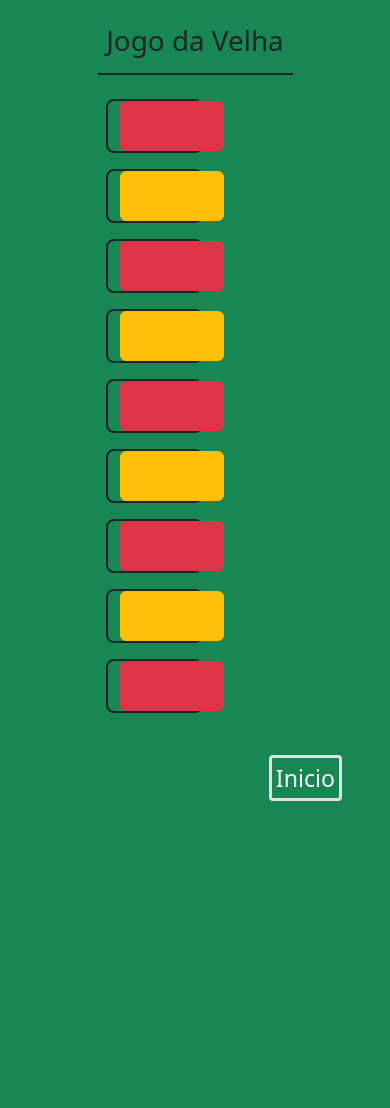
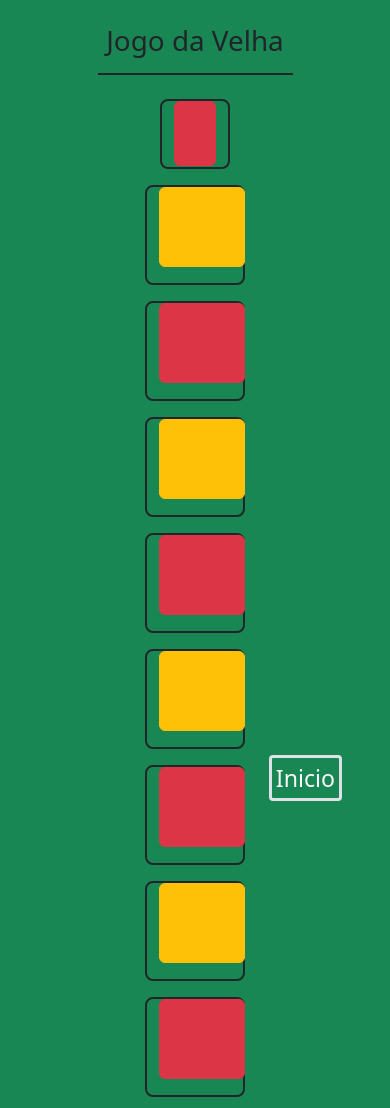
Before and after one commit to debooramaral/Praticando-JavaScript, a plain HTML site: page jogodavelha.html in a window 390 px wide. Before the commit the page ends 844 px from the top, so only its background shows below. Drawn offline with nearby package versions, Linux system fonts and the light colour scheme.

Commit message:
tentando a responsividade

```diff
--- a/jogodavelha.html
+++ b/jogodavelha.html
@@ -13,37 +13,37 @@
         <h1 class="text-center pt-4">Jogo da Velha</h1>
         <div class="w-50 border border-bottom border-dark mx-auto m-3"></div>
         <div class="game w-50 container center ">
-            <div class="row row-cols-2">
-                <div class="col-sm-3  border border-2 border-dark rounded-3 m-2 w-80">
-                    <button data-i="1" class="btn btn-danger" style="width: 150%; height: 50px;"></button>
+            <div class="row row-cols-3 justify-content-center">
+                <div class="quadrado col-3 col-md-2 col-xl-1 border border-2 border-dark rounded-3 m-2" style="height: 70px; width: 70px;">
+                    <button data-i="1" class="btn btn-danger" style="width: 100%; height: 65px;"></button>
                 </div>
-                <div class="col-sm-3 border border-2 border-dark rounded-3 m-2 w-80">
-                    <button data-i="2" class="btn btn-warning" style="width: 150%; height: 50px;"></button>
+                <div class="quadrado col-3 col-md-2 col-xl-1 border border-2 border-dark rounded-3 m-2" style="height: 100px; width: 100px;">
+                    <button data-i="2" class="btn btn-warning" style="width: 120%; height: 80px;"></button>
                 </div>
-                <div class=" col-sm-3 border border-2 border-dark rounded-3 m-2 w-80">
-                    <button data-i="3" class="btn btn-danger" style="width: 150%; height: 50px;"></button>
+                <div class="quadrado col-3 col-md-2 col-xl-1 border border-2 border-dark rounded-3 m-2" style="height: 100px; width: 100px;">
+                    <button data-i="3" class="btn btn-danger" style="width: 120%; height: 80px;"></button>
                 </div>
             </div>
-            <div class="row row-cols-2">
-                <div class="col-sm-3 border border-2 border-dark rounded-3 m-2 w-80">
-                    <button data-i="4" class="btn btn-warning" style="width: 150%; height: 50px;"></button>
+            <div class="row row-cols-3 justify-content-center">
+                <div class="quadrado col-3 col-md-2 col-xl-1 border border-2 border-dark rounded-3 m-2" style="height: 100px; width: 100px;">
+                    <button data-i="4" class="btn btn-warning" style="width: 120%; height: 80px;"></button>
                 </div>
-                <div class="col-sm-3 border border-2 border-dark rounded-3 m-2 w-80">
-                    <button data-i="5" class="btn btn-danger" style="width: 150%; height: 50px;"></button>
+                <div class="quadrado col-3 col-md-2 col-xl-1 border border-2 border-dark rounded-3 m-2" style="height: 100px; width: 100px;">
+                    <button data-i="5" class="btn btn-danger" style="width: 120%; height: 80px;"></button>
                 </div>
-                <div class="col-sm-3 border border-2 border-dark rounded-3 m-2 w-80">
-                    <button data-i="6" class="btn btn-warning" style="width: 150%; height: 50px;"></button>
+                <div class="quadrado col-3 col-md-2 col-xl-1 border border-2 border-dark rounded-3 m-2" style="height: 100px; width: 100px;">
+                    <button data-i="6" class="btn btn-warning" style="width: 120%; height: 80px;"></button>
                 </div>
             </div>
-            <div class="row row-cols-2">
-                <div class="col-sm-3 border border-2 border-dark rounded-3 m-2 w-80">
-                    <button data-i="7" class="btn btn-danger" style="width: 150%; height: 50px;"></button>
+            <div class="row row-cols-3 justify-content-center">
+                <div class="quadrado col-3 col-md-2 col-xl-1 border border-2 border-dark rounded-3 m-2" style="height: 100px; width: 100px;">
+                    <button data-i="7" class="btn btn-danger" style="width: 120%; height: 80px;"></button>
                 </div>
-                <div class="col-sm-3 border border-2 border-dark rounded-3 m-2 w-80">
-                    <button data-i="10" class="btn btn-warning" style="width: 150%; height: 50px;"></button>
+                <div class="quadrado col-3 col-md-2 col-xl-1 border border-2 border-dark rounded-3 m-2" style="height: 100px; width: 100px;">
+                    <button data-i="10" class="btn btn-warning" style="width: 120%; height: 80px;"></button>
                 </div>
-                <div class="col-sm-3 border border-2 border-dark rounded-3 m-2 w-80">
-                    <button data-i="9" class="btn btn-danger" style="width: 150%; height: 50px;"></button>
+                <div class="quadrado col-3 col-md-2 col-xl-1 border border-2 border-dark rounded-3 m-2" style="height: 100px; width: 100px;">
+                    <button data-i="9" class="btn btn-danger" style="width: 120%; height: 80px;"></button>
                 </div>
             </div>
         </div>
```
Also changed, not shown: style.css (+9 -0 lines).
